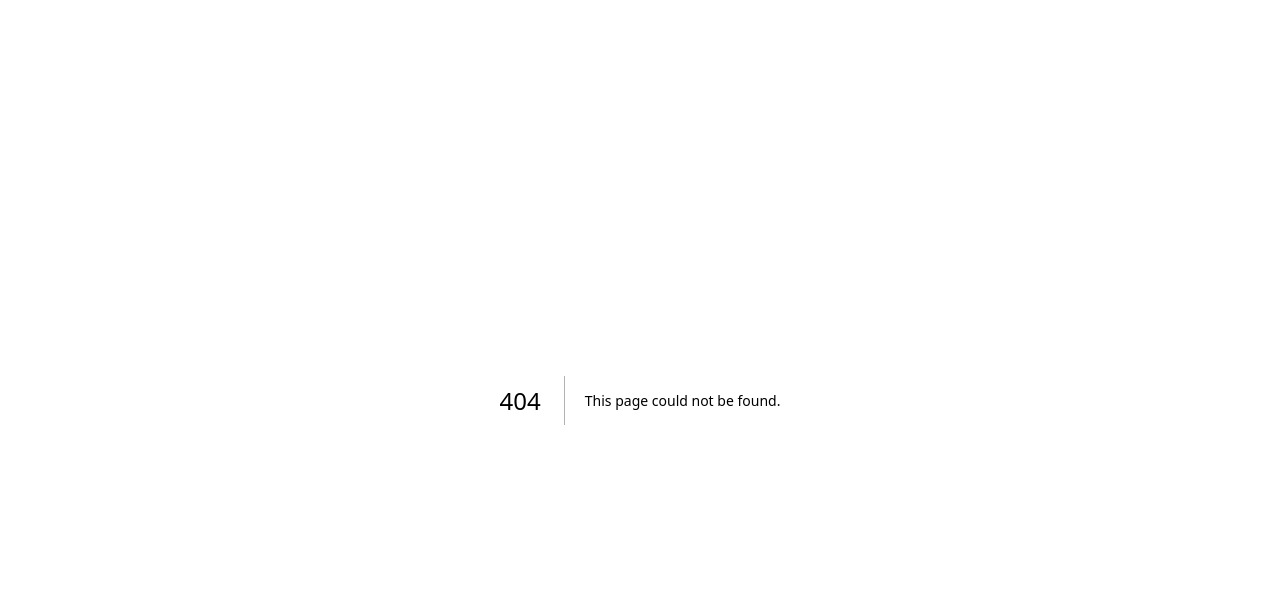
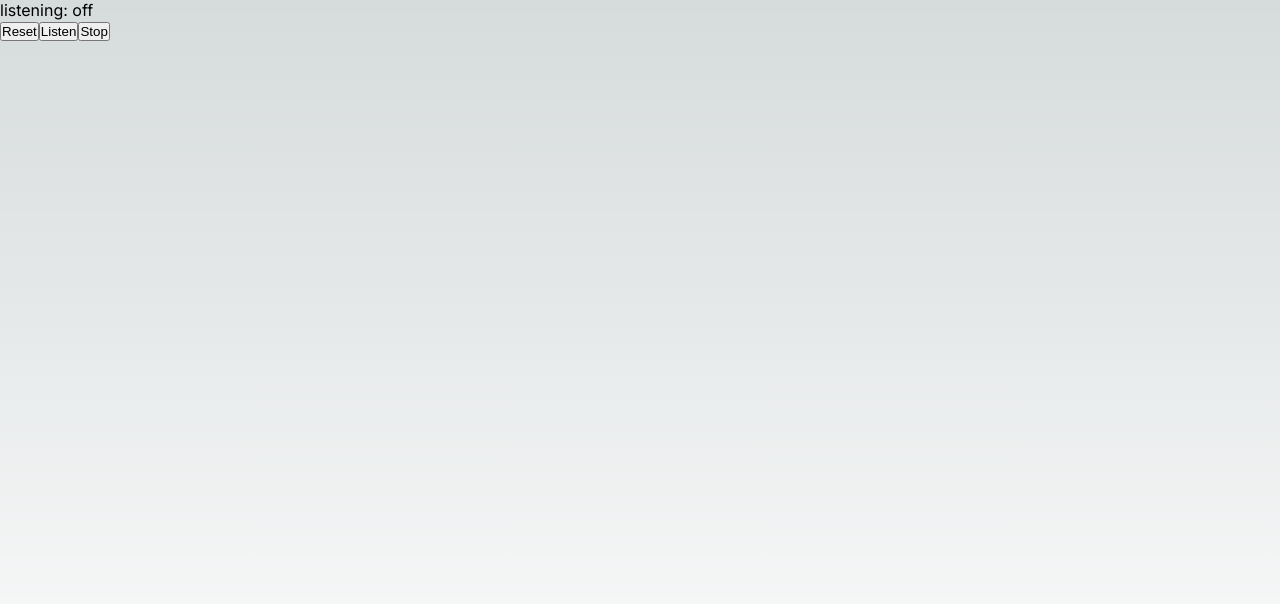
Before and after one commit to EnglishTranslationAi/frontend, a Next.js app: page /speach in a window 1280 px wide. Before the commit this address had no page. Shown: the top 604 px of the page. Built offline with nearby package versions, Linux system fonts and the light colour scheme.

Commit message:
implement basic speech structure

```diff
--- /dev/null
+++ b/src/app/speach/page.tsx
@@ -0,0 +1,75 @@
+'use client'
+import "regenerator-runtime"
+// @ts-ignore
+import SpeechRecognition, { useSpeechRecognition } from 'react-speech-recognition';
+import {useEffect, useState} from "react";
+
+const IndexPage = () => {
+    const [message, setMessage] = useState('');
+    // @ts-ignore
+    // @ts-ignore
+    const commands = [
+        {
+            command: 'reset',
+            callback: () => resetTranscript()
+        },
+        {
+            command: 'shut up',
+            callback: () => setMessage('I wasn\'t talking.')
+        },
+        {
+            command: 'Hello',
+            callback: () => setMessage('Hi there!')
+        },
+    ]
+    // @ts-ignore
+    const {
+        transcript,
+        interimTranscript,
+        finalTranscript,
+        resetTranscript,
+        listening,
+    } = useSpeechRecognition({ commands });
+
+    useEffect(() => {
+        if (finalTranscript !== '') {
+            console.log('Got final result:', finalTranscript);
+        }
+    }, [interimTranscript, finalTranscript]);
+    if (!SpeechRecognition.browserSupportsSpeechRecognition()) {
+        return null;
+    }
+
+    if (!SpeechRecognition.browserSupportsSpeechRecognition()) {
+        console.log('Your browser does not support speech recognition software! Try Chrome desktop, maybe?');
+    }
+    const listenContinuously = () => {
+        SpeechRecognition.startListening({
+            continuous: true,
+            language: 'uk-UA',
+        });
+    };
+    return (
+        <div>
+            <div>
+       <span>
+         listening:
+           {' '}
+           {listening ? 'on' : 'off'}
+       </span>
+                <div>
+                    <button type="button" onClick={resetTranscript}>Reset</button>
+                    <button type="button" onClick={listenContinuously}>Listen</button>
+                    <button type="button" onClick={SpeechRecognition.stopListening}>Stop</button>
+                </div>
+            </div>
+            <div>
+                {message}
+            </div>
+            <div>
+                <span>{transcript}</span>
+            </div>
+        </div>
+    );
+};
+export default IndexPage
```
